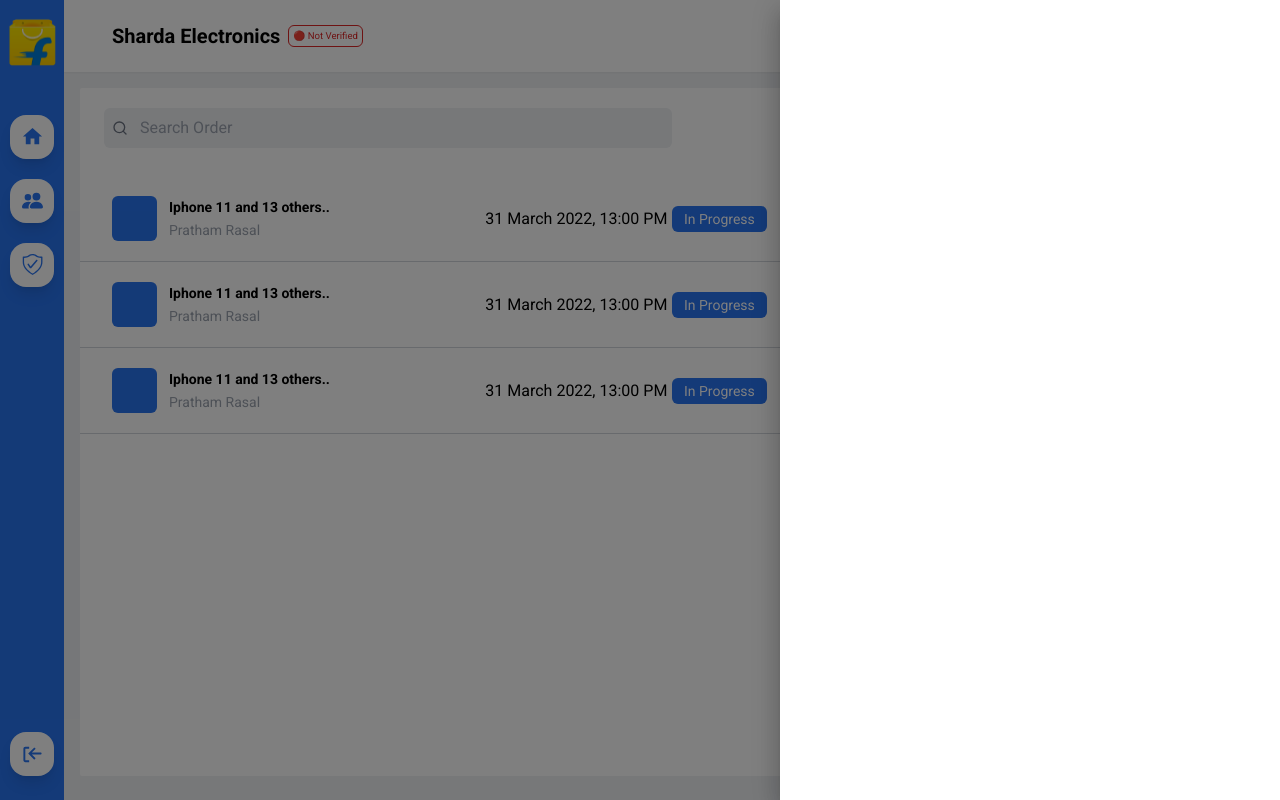
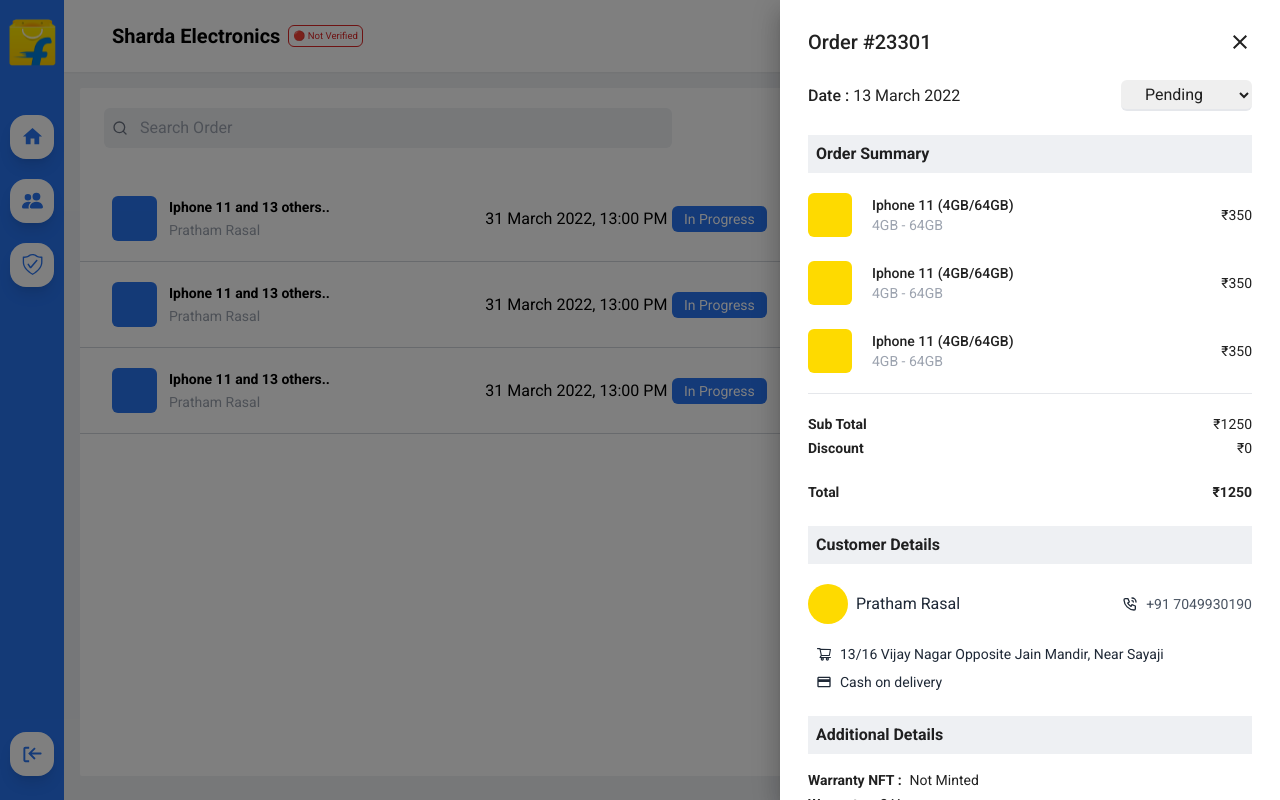
Before and after one commit to kunals131/Flipkart-grid-app, a Next.js app: page /seller/1 in a window 1280 px wide. Both pictures are taken after a click on the element 672 px from the left and 219 px from the top of the page. Built offline with nearby package versions, Linux system fonts and the light colour scheme.

Commit message:
added order drawer to the frontend

```diff
--- a/components/Seller/OrderDrawer.jsx
+++ b/components/Seller/OrderDrawer.jsx
@@ -1,16 +1,129 @@
-import { Drawer } from '@mui/material'
-import React from 'react'
+import { Drawer } from "@mui/material";
+import React from "react";
+import { MdClear, MdOutlinePayment } from "react-icons/md";
+import { TbPhoneCall } from "react-icons/tb";
+import { AiOutlineShoppingCart } from "react-icons/ai";
 
-const OrderDrawer = ({isOpen,handleClose}) => {
+const OrderItem = () => {
+  return (
+    <div className="flex justify-between items-center w-full">
+      <div className="flex items-center gap-5">
+        <div className="w-[44px] bg-flipkartYellow rounded-md h-[44px]"></div>
+        <div className="">
+          <div className="font-[500] text-sm">Iphone 11 (4GB/64GB)</div>
+          <div className="text-sm text-gray-400">4GB - 64GB</div>
+        </div>
+      </div>
+      <div className="text-sm">₹350</div>
+    </div>
+  );
+};
+
+const OrderDrawer = ({ isOpen, handleClose }) => {
   return (
     <div>
-        <Drawer open={isOpen} onClose={handleClose} anchor={'right'}>
-            <div className='w-[500px]'>
+      <Drawer open={isOpen} onClose={handleClose} anchor={"right"}>
+        <div className="w-[500px] p-7 h-[100vh] overflow-y-auto">
+          <div className="flex items-center justify-between w-full">
+            <div className="text-xl font-[500]">Order #23301</div>
+            <div className="">
+              <MdClear size={24} />
+            </div>
+          </div>
+          <div className="mt-6 flex items-center justify-between">
+            <div className="text-base">
+              <span className="font-[500]">Date : </span> 13 March 2022
+            </div>
+            <div className="select">
+              <select className="border-b-[2px] rounded-md px-5 py-1 outline-none">
+                <option value="">Pending</option>
+                <option value="">Shipped</option>
+                <option value="">Delivered</option>
+                <option value="">Cancelled</option>
+              </select>
+            </div>
+          </div>
+          <div className="mt-6 w-full">
+            <div className="bg-bgPrimary-600 flex items-center py-[7px] px-2">
+              <div className="font-semibold">Order Summary</div>
+            </div>
+            <div className="mt-5 w-full space-y-6 pb-5 border-b-[1px]">
+              <OrderItem />
+              <OrderItem />
+              <OrderItem />
+            </div>
+            <div className="mt-5 space-y-1 text-sm">
+              <div className="flex justify-between items-center">
+                <div className="font-[600]">Sub Total</div>
+                <div>₹1250</div>
+              </div>
+              <div className="flex justify-between items-center">
+                <div className="font-[600]">Discount</div>
+                <div>₹0</div>
+              </div>
+              <div className="flex justify-between items-center pt-5">
+                <div className="font-[600]">Total</div>
+                <div className="font-[600]">₹1250</div>
+              </div>
+            </div>
+          </div>
+          <div className="mt-6 w-full">
+            <div className="bg-bgPrimary-600 flex items-center py-[7px] px-2">
+              <div className="font-semibold">Customer Details</div>
+            </div>
+            <div className="mt-5 text-gray-800">
+              <div className="w-full flex justify-between">
+                <div className="flex gap-2 items-center">
+                  <div className="w-[40px] h-[40px] rounded-full bg-flipkartYellow"></div>
+                  <div className="">Pratham Rasal</div>
+                </div>
+                <div className="flex gap-2 items-center">
+                  <div>
+                    <TbPhoneCall />
+                  </div>
+                  <div className="text-gray-600 text-sm">+91 7049930190</div>
+                </div>
+              </div>
+              <div className="flex items-center gap-2 mt-5 px-2">
+                <div>
+                  <AiOutlineShoppingCart />
+                </div>
+                <div className="text-sm">
+                  13/16 Vijay Nagar Opposite Jain Mandir, Near Sayaji
+                </div>
+              </div>
+              <div className="flex items-center gap-2 mt-2 px-2">
+                <div>
+                  <MdOutlinePayment />
+                </div>
+                <div className="text-sm">Cash on delivery</div>
+              </div>
+            </div>
 
+            <div className="mt-6">
+            <div className='bg-bgPrimary-600 flex items-center py-[7px] px-2 mt-6'>
+                <div className='font-semibold'>Additional Details</div>
             </div>
-        </Drawer>
+            <div className="mt-4 text-sm space-y-1">
+                <div className="flex items-center gap-2">
+                    <div className="font-[600]">Warranty NFT : </div>
+                    <div className="">Not Minted</div>
+                </div>
+                <div className="flex items-center gap-2">
+                    <div className="font-[600]">Warranty : </div>
+                    <div className="">2 Years</div>
+                </div>
+                <div className="flex items-center gap-2">
+                    <div className="font-[600]">Customer Wallet Address : </div>
+                    <div className="">Not Found</div>
+                </div>
+            </div>
+            </div>
+          </div>
+        </div>
+      </Drawer>
     </div>
-  )
-}
+  );
+};
 
-export default OrderDrawer
+export default OrderDrawer;
```
